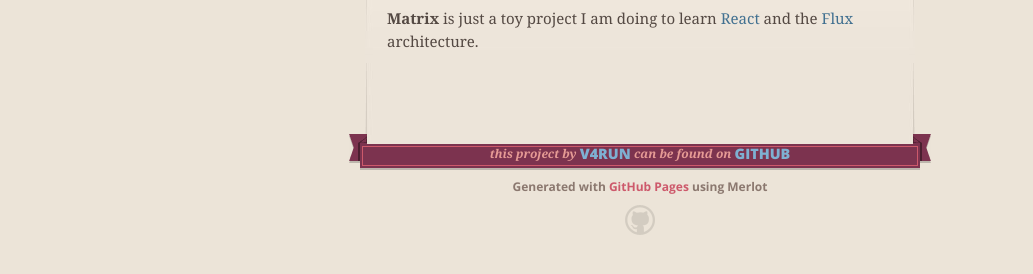
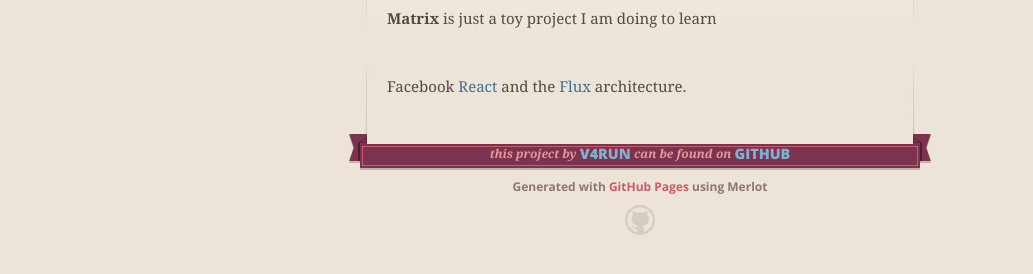
Before and after one commit to v4run/matrix_game, a plain HTML site: page index.html in a window 1280 px wide. Shown: the part 282-556 px from the top of the page, without its empty margins (0-1033 px from the left). Drawn offline with nearby package versions, Linux system fonts and the light colour scheme.

Commit message:
title modified

```diff
--- a/index.html
+++ b/index.html
@@ -93,7 +93,7 @@
         <h1>
 <a id="matrix" class="anchor" href="#matrix" aria-hidden="true"><span class="octicon octicon-link"></span></a>Matrix</h1>
 
-<p><strong>Matrix</strong> is just a toy project I am doing to learn <a href="https://facebook.github.io/react">React</a> and the <a href="https://facebook.github.io/flux">Flux</a> architecture.</p>
+<p><strong>Matrix</strong> is just a toy project I am doing to learn <br><br><br>Facebook <a href="https://facebook.github.io/react">React</a> and the <a href="https://facebook.github.io/flux">Flux</a> architecture.</p>
       </section>
 
       <footer>
```
